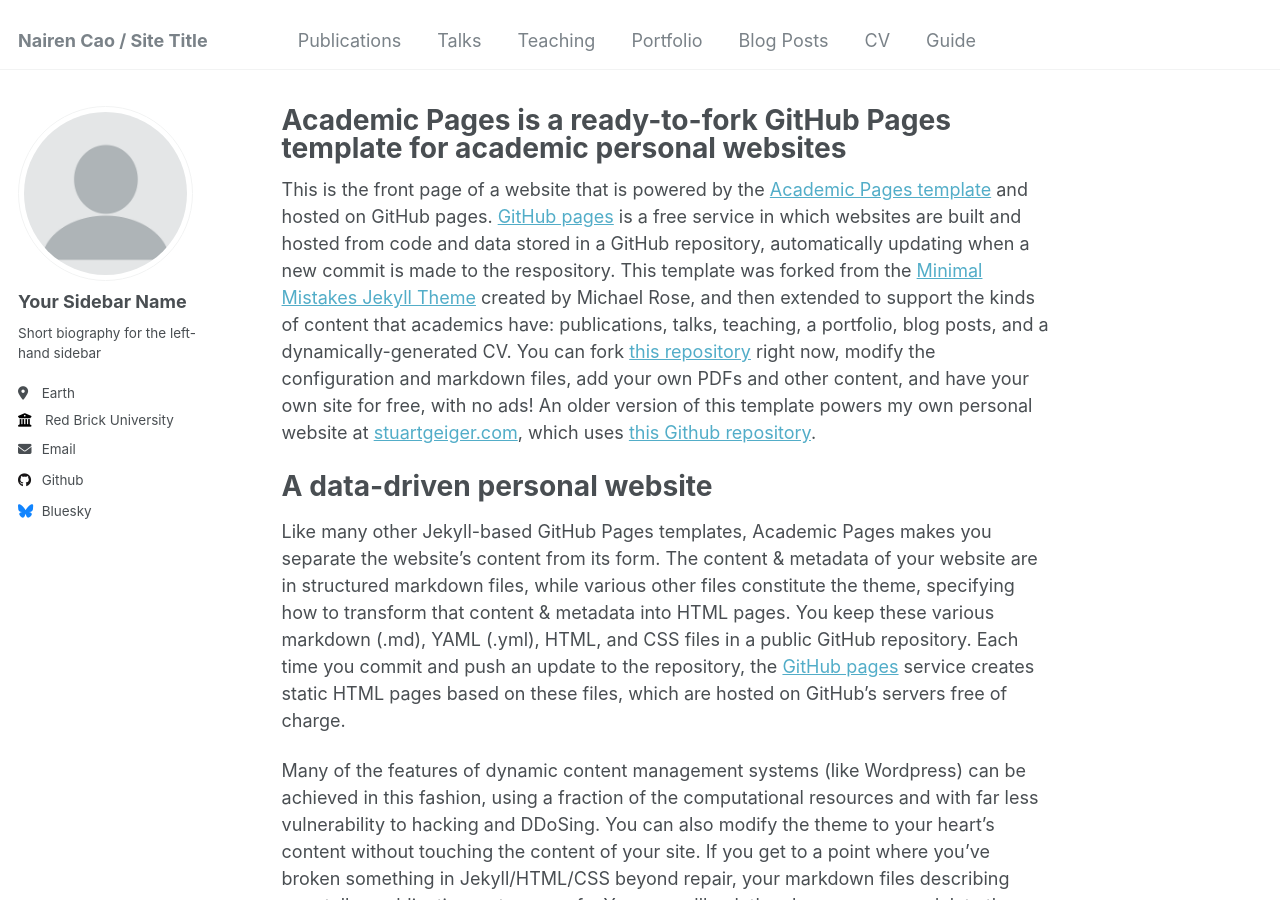
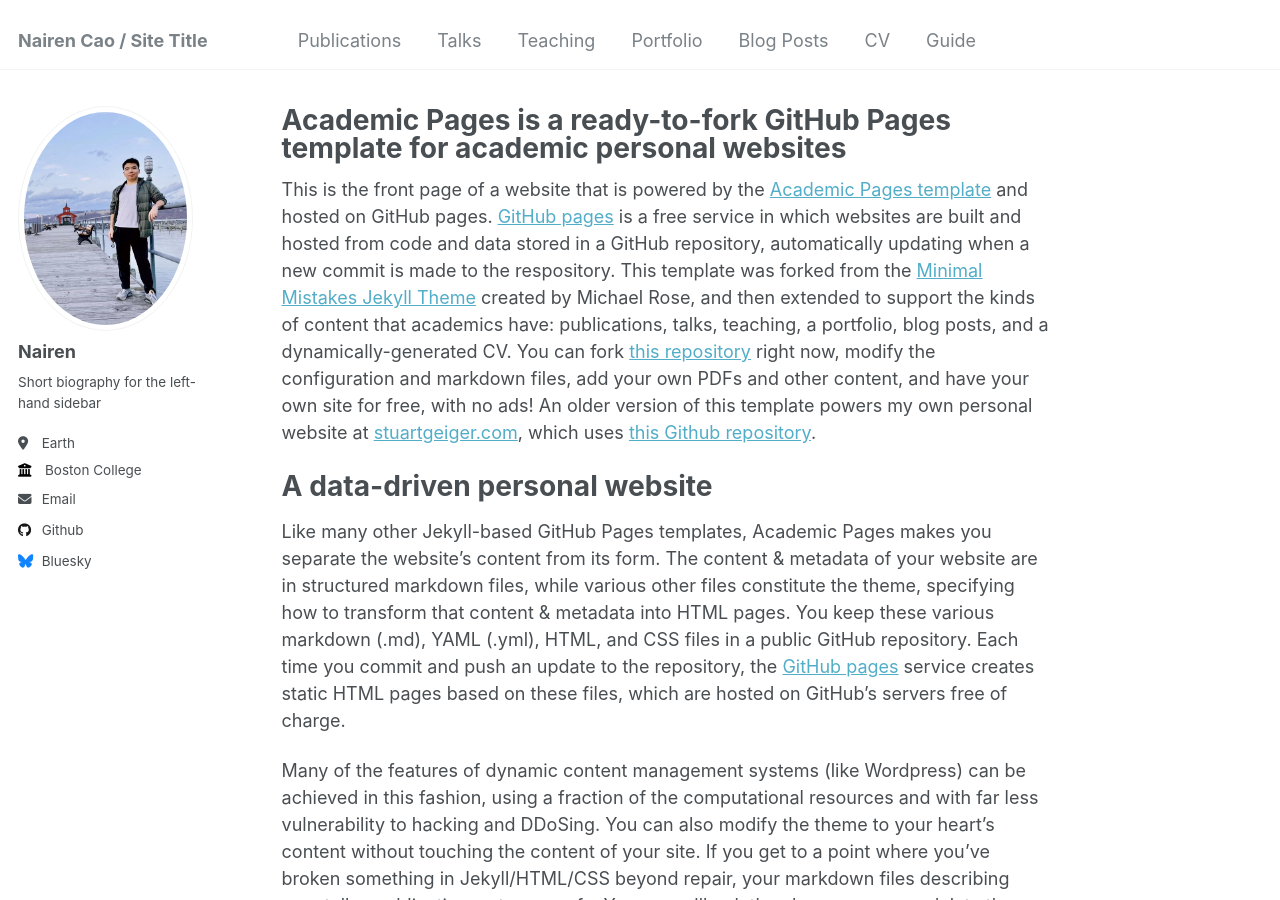
Before and after one commit to nairenc/nairenc.github.io, a Jekyll site: the page built from _pages/about.md, in a window 1280 px wide and 900 px high. Built offline with Jekyll 4.4.1, drawn with Linux system fonts in a browser that asks for light colours.

Commit message:
change-1

```diff
--- a/_config.yml
+++ b/_config.yml
@@ -21,14 +21,14 @@
 #               Additional customization can be done by editing /_includes/author-profile.html
 author:
   # Biographic information
-  avatar           : "profile.png"
-  name             : "Your Sidebar Name"
+  avatar           : "photo_nairen_2.jpg"
+  name             : "Nairen"
   pronouns         : # example: "she/her"
   bio              : "Short biography for the left-hand sidebar"
   location         : "Earth"
-  employer         : "Red Brick University"
+  employer         : "Boston College"
   uri              : # URL
-  email            : "none@example.org"
+  email            : "caonc at bc dot edge"
 
   # Academic websites
   # arxiv            : # URL - Update with the correct link to your profile
```
Also changed, not shown: images/photo_nairen_2.jpg (added).
